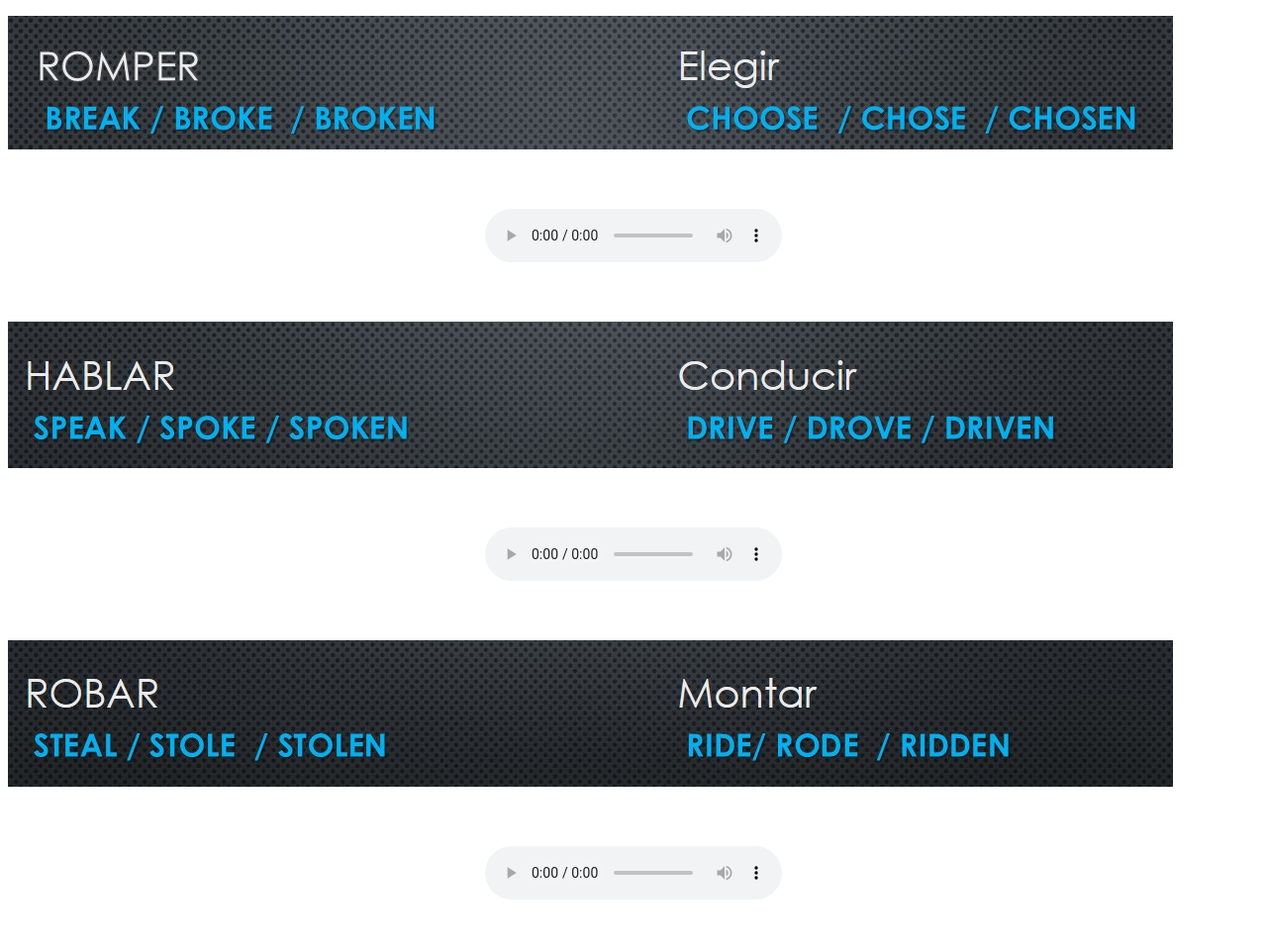
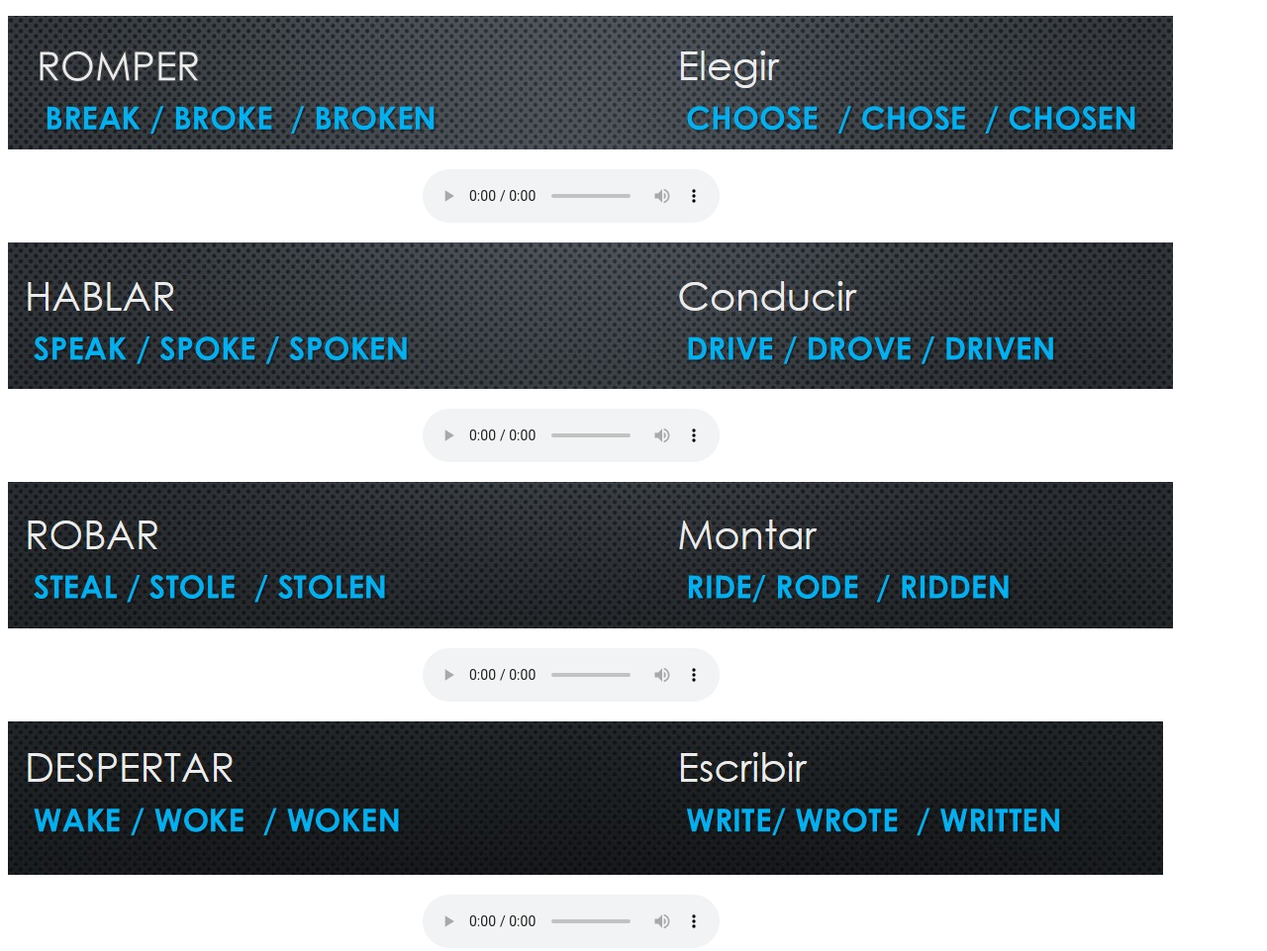
Before and after one commit to brendtdev/hired, a plain HTML site: page index.html in a window 1280 px wide. Shown: the top 961 px of the page at 99% size. Drawn offline with Linux system fonts and the light colour scheme.

Commit message:
Update index.html

```diff
--- a/index.html
+++ b/index.html
@@ -14,8 +14,8 @@
 
 .contenedor{
 	display: grid;
-	 grid-template-columns:1fr;
-	 grid-row-gap: 60px;
+	 grid-template-columns:90%;
+	 grid-row-gap: 20px;
 	align-items: center;
 
      }
```
